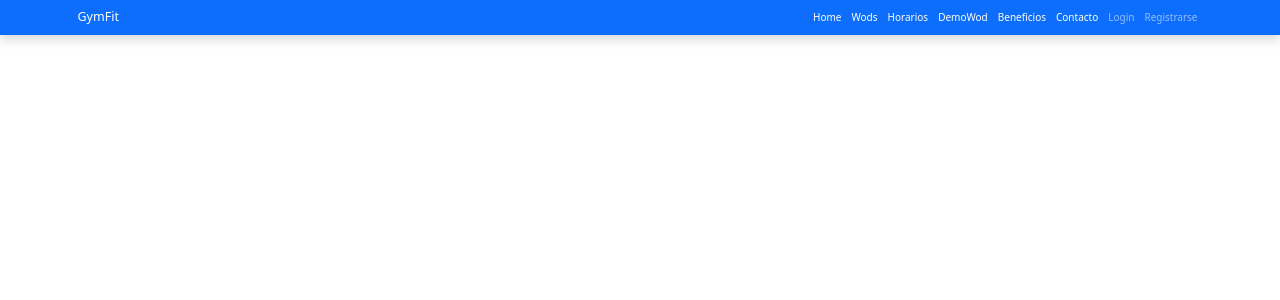
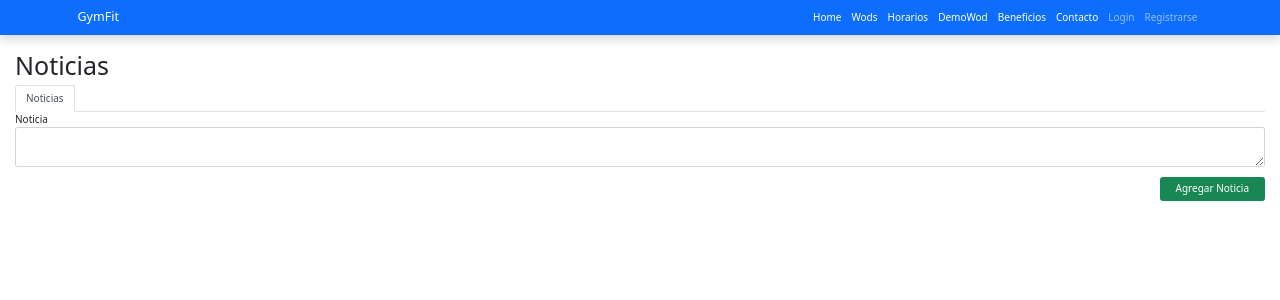
Before and after one commit to dtaboada/AppAgile, a React (Create React App) app in the folder front/gimnasio/: page /noticias in a window 1280 px wide. Shown: the top 300 px of the page. Built offline with nearby package versions, Linux system fonts and the light colour scheme; the HTML template or start-up script is replaced by a standard one.

Commit message:
Agrego funcion de noticias, en el cual el administrador puede publicar una noticia para los usuarios

```diff
--- /dev/null
+++ b/front/gimnasio/src/Componentes/admin/Noticia.js
@@ -0,0 +1,93 @@
+import React from "react";
+import axios from "axios";
+import swal from "sweetalert";
+import { useState } from "react";
+
+function Noticia(){
+
+    const [noticiaInput, setNoticia] = useState({
+        descripcion: "",
+        status: "",
+        error_list: [],
+      });
+
+      const handleInput = (e) => {
+        e.persist();
+        setNoticia({ ...noticiaInput, [e.target.name]: e.target.value });
+      };
+
+      const submitNoticia = (e) => {
+        e.preventDefault();
+
+        const data = {
+          descripcion: noticiaInput.descripcion,
+          status: noticiaInput.status,
+          };
+
+
+        axios.post(`/api/add-noticia`, data).then((res) => {
+          if (res.data.status === 200) {
+            swal("Agregado correctamente", res.data.message, "success");
+            document.getElementById("noticia_form").reset();
+          } else if (res.data.status === 400) {
+            setNoticia({ ...noticiaInput, error_list: res.data.errors });
+          }
+        });
+      };
+    return ( <>
+        <div className="container-fluid px-4">
+          <h1 className="mt-4">Noticias</h1>
+          <form onSubmit={submitNoticia} id="noticia_form">
+            <ul className="nav nav-tabs" id="myTab" role="tablist">
+              <li className="nav-item" role="presentation">
+                <button
+                  className="nav-link active"
+                  id="home-tab"
+                  data-bs-toggle="tab"
+                  data-bs-target="#home"
+                  type="button"
+                  role="tab"
+                  aria-controls="home"
+                  aria-selected="true"
+                >
+                  Noticias
+                </button>
+              </li>
+            </ul>
+            <div className="tab-content" id="myTabContent">
+              <div
+                className="tab-pane fade show active"
+                id="home"
+                role="tabpanel"
+                aria-labelledby="home-tab"
+              >
+                <div className="form-group mb-3">
+                  <label>Noticia</label>
+                  <textarea
+                    type="text"
+                    name="descripcion"
+                    onChange={handleInput}
+                    value={noticiaInput.descripcion}
+                    className="form-control"
+                  ></textarea>
+                  <span>{noticiaInput.error_list.beneficio}</span>
+                </div>
+              </div>
+              <div
+                className="tab-pane fade"
+                id="profile"
+                role="tabpanel"
+                aria-labelledby="profile-tab"
+              ></div>
+            </div>
+            <button type="submit" className="btn btn-success px-4 float-end">
+              Agregar Noticia
+            </button>
+          </form>
+        </div>
+
+        </>
+      );
+    }
+
+export default Noticia;
--- /dev/null
+++ b/front/gimnasio/src/Componentes/frontend/ViewNoticias.js
@@ -0,0 +1,64 @@
+import React, { useEffect, useState } from "react";
+import axios from "axios";
+import { Link } from "react-router-dom";
+
+function ViewNoticias() {
+  const [loading, setLoading] = useState(true);
+  const [noticiaList, setNoticiasList] = useState([]);
+
+  useEffect(() => {
+    axios.get(`/api/getNoticias`).then((res) => {
+      if (res.data.status === 200) {
+        setNoticiasList(res.data.noticia)
+      }
+        setLoading(false);
+      });
+  },[]);
+
+
+  var viewNoticias_HTMLTABLE = "";
+  if (loading) {
+    return <h4>Cargando noticias..</h4>;
+  } else {
+    viewNoticias_HTMLTABLE =
+     noticiaList.map((item) => {
+      return (
+       <tr key={item.id}>
+           <td>{item.descripcion}</td>
+           <td>
+               <Link to={`edit-noticias/${item.id}`} className="btn btn-success btn-sm">Editar</Link>
+           </td>
+           <td>
+               <button type="buttton" className="btn btn-danger btn-sm">Eliminar</button>
+           </td>
+       </tr>
+      );
+    });
+  }
+  return (
+    <div className="container px-4">
+        <div className="card mt-4">
+            <div className="card-header">
+                <h4>Lista de noticias
+                    <Link to="/admin/add-noticia" className="btn btn-primary btn-sm float-end">Agregar noticia</Link>
+                </h4>
+            </div>
+            <div className="card-body">
+                <table className="table table-bordered table-striped">
+                    <thead>
+                        <tr>
+                            <th>ID</th>
+                            <th>Descripcion</th>
+                        </tr>
+                    </thead>
+                    <tbody>
+                        {viewNoticias_HTMLTABLE}
+                    </tbody>
+                </table>
+            </div>
+        </div>
+    </div>
+  );
+}
+
+export default ViewNoticias;
--- a/front/gimnasio/src/layouts/admin/sidebar.js
+++ b/front/gimnasio/src/layouts/admin/sidebar.js
@@ -24,6 +24,18 @@ const Sidebar = () => {
               <i className="fas fa-tachometer-alt"></i>
             </div>
             Beneficios
+          </Link>
+          <Link className="nav-link" to="/admin/noticias">
+            <div className="sb-nav-link-icon">
+              <i className="fas fa-tachometer-alt"></i>
+            </div>
+            Agregar Noticias
+          </Link>
+          <Link className="nav-link" to="/admin/ViewNoticias">
+            <div className="sb-nav-link-icon">
+              <i className="fas fa-tachometer-alt"></i>
+            </div>
+            Ver Noticias
           </Link>
           {/* <div className="sb-sidenav-menu-heading">wod</div>
           <Link
--- a/front/gimnasio/src/routers/Publicroutelist.js
+++ b/front/gimnasio/src/routers/Publicroutelist.js
@@ -8,6 +8,8 @@ import ViewWods from "../Componentes/frontend/ViewWods";
 import ViewHour from "../Componentes/frontend/ViewHour";
 import ViewVideos from "../Componentes/frontend/ViewDemo/ViewVideos";
 import ViewBeneficios from "../Componentes/frontend/ViewBeneficios";
+import Noticia from "../Componentes/admin/Noticia";
+import ViewNoticias from "../Componentes/frontend/ViewNoticias";
 
 const publicRoutesList = [
   { path: "/", exact: true, name: "Home", component: PageHome },
@@ -20,6 +22,10 @@ const publicRoutesList = [
   { path: "/wods", exact: true, name: "Wods", component: ViewWods },
   { path: "/horarios", exact: true, name: "Horarios", component: ViewHour },
   { path: "/beneficios", exact: true, name: "Beneficios", component: ViewBeneficios},
+  { path: "/noticias", exact: true, name: "Noticias", component: Noticia},
+  { path: "/ViewNoticias", exact: true, name: "Noticias", component: ViewNoticias},
+
+
 ];
 
 export default publicRoutesList;
--- a/front/gimnasio/src/routers/routes.js
+++ b/front/gimnasio/src/routers/routes.js
@@ -4,6 +4,8 @@ import EditEjercicios from "../Componentes/admin/EditEjercicios.js";
 import EditHorarios from "../Componentes/admin/EditHorarios.js"
 import Beneficio from "../Componentes/admin/Beneficio"
 import EditBeneficio from "../Componentes/admin/EditBeneficio"
+import Noticia from "../Componentes/admin/Noticia.js";
+import ViewNoticias from "../Componentes/frontend/ViewNoticias.js";
 
 const routes = [
   { path: "/admin", exact: true, name: "Admin" },
@@ -40,6 +42,18 @@ const routes = [
     name: "EditBeneficios",
     component: EditBeneficio,
   },
+  {
+    path: "/admin/noticias",
+    exact: true,
+    name: "noticias",
+    component: Noticia,
+  },
+  {
+    path: "/admin/ViewNoticias",
+    exact: true,
+    name: "noticias",
+    component: ViewNoticias,
+  },
 
   /* {
      path: "/WODs",
```
